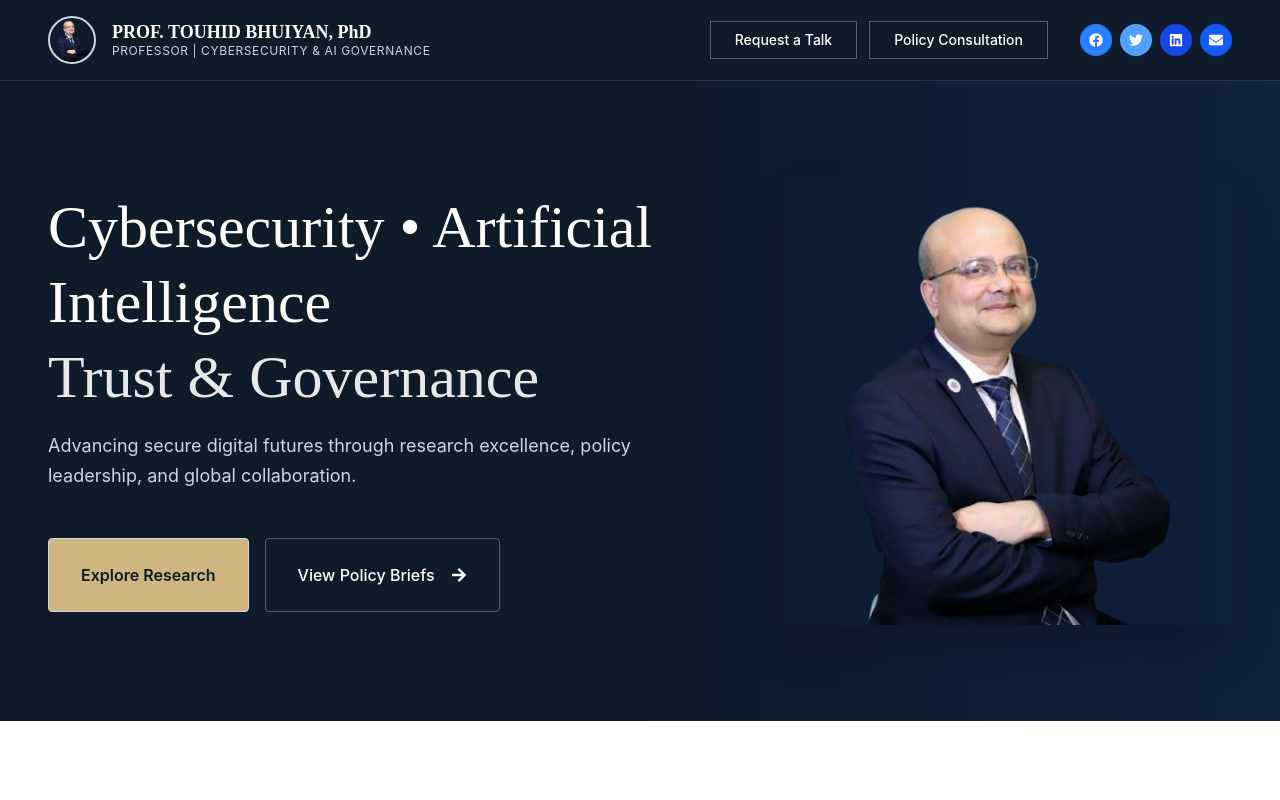
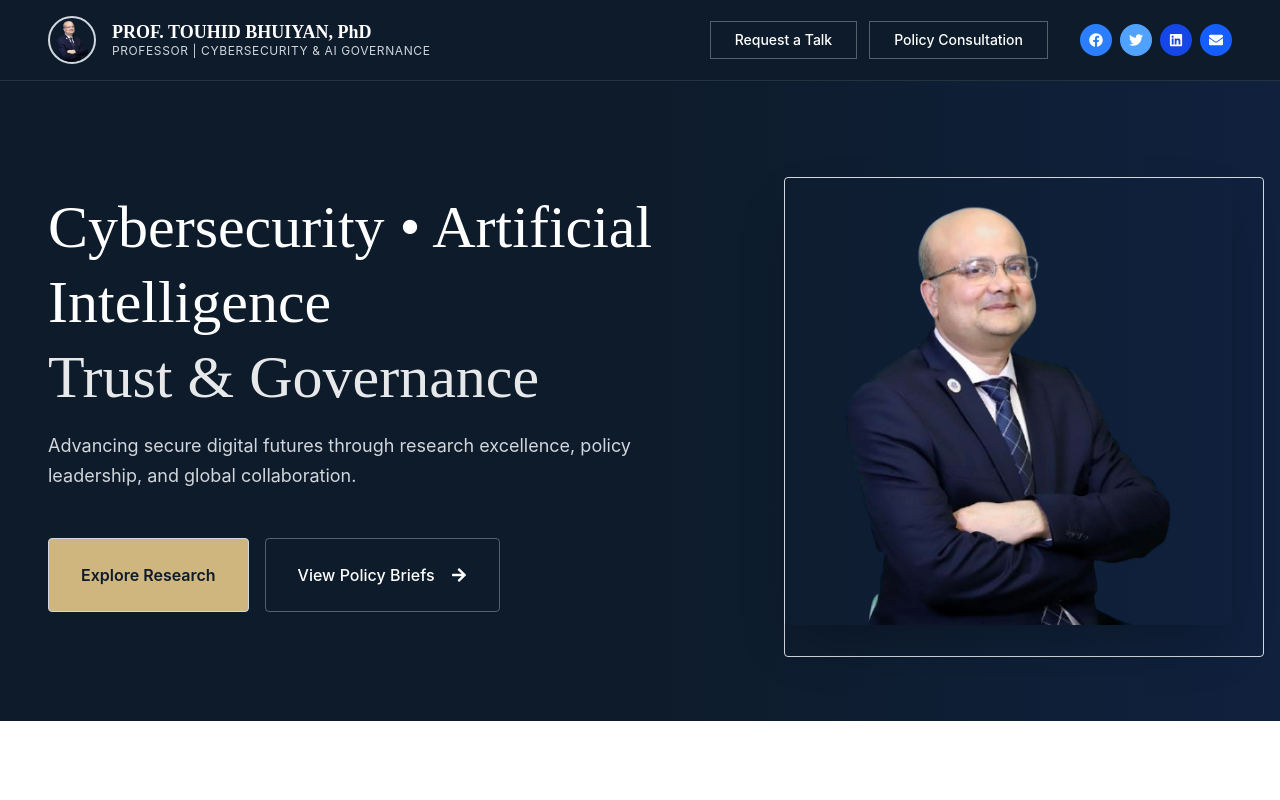
Before and after one commit to Mahii-11/TOUHID-BHUIYAN, a React (Vite) app: page / in a window 1280 px wide. Shown: the top 800 px of the page. Built offline with nearby package versions, Linux system fonts and the light colour scheme.

Commit message:
initial comment

```diff
--- a/src/components/home/Hero.jsx
+++ b/src/components/home/Hero.jsx
@@ -31,6 +31,7 @@ export default function Hero() {
 
                 <div className="w-full md:w-2/5 mt-12 md:mt-0 relative flex justify-center md:justify-end">
                    <div className="relative z-10">
+                       <div className="absolute -inset-4 border border-gold/30 rounded-sm z-0 translate-x-4 translate-y-4 hidden md:block"></div>
                       <img
                          src="/images/touhid-11.png"
                          alt="Prof. Touhid Bhuiyan"
```
